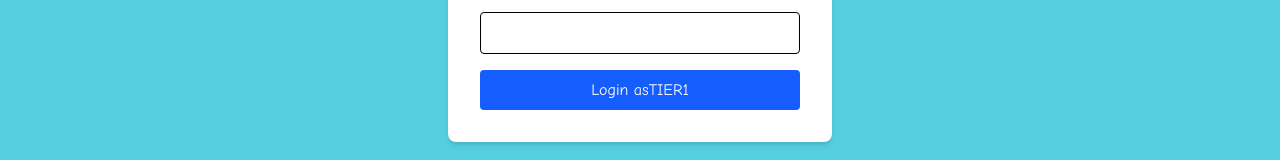
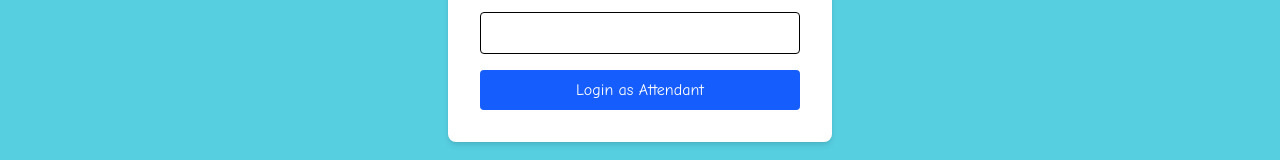
Before and after one commit to bene-dyct/my-emr-app, a React (Vite) app: page /admin in a window 1280 px wide. Shown: the part 460-620 px from the top of the page. Built offline with nearby package versions, Linux system fonts and the light colour scheme; no server answers.

Commit message:
Added attendant and supervisor tags to the admin button

```diff
--- a/src/components/AdminBadge.jsx
+++ b/src/components/AdminBadge.jsx
@@ -17,7 +17,7 @@ export default function AdminBadge() {
           adminLevel === "tier1" ? "bg-blue-600" : "bg-purple-600"
         }`}
       >
-        {adminLevel === "tier1" ? "🔒 Tier 1 Admin" : "👑 Tier 2 Admin"}
+        {adminLevel === "tier1" ? "🔒 Attendant" : "👑 Supervisor"}
       </div>
     </div>
   );
--- a/src/pages/Admin.jsx
+++ b/src/pages/Admin.jsx
@@ -89,6 +89,9 @@ export default function Admin() {
     }
   };
 
+  // submit label mapping — does not change auth/route logic
+  const submitLabel = adminType === "tier1" ? "Login as Attendant" : "Login as Supervisor";
+
   return (
     <>
       <Navbar />
@@ -176,7 +179,7 @@ export default function Admin() {
               }`}
               disabled={loading}
             >
-              {loading ? "Logging in..." : "Login as" + adminType.toUpperCase()}
+              {loading ? "Logging in..." : submitLabel}
 
             </button>
           </form>
```
